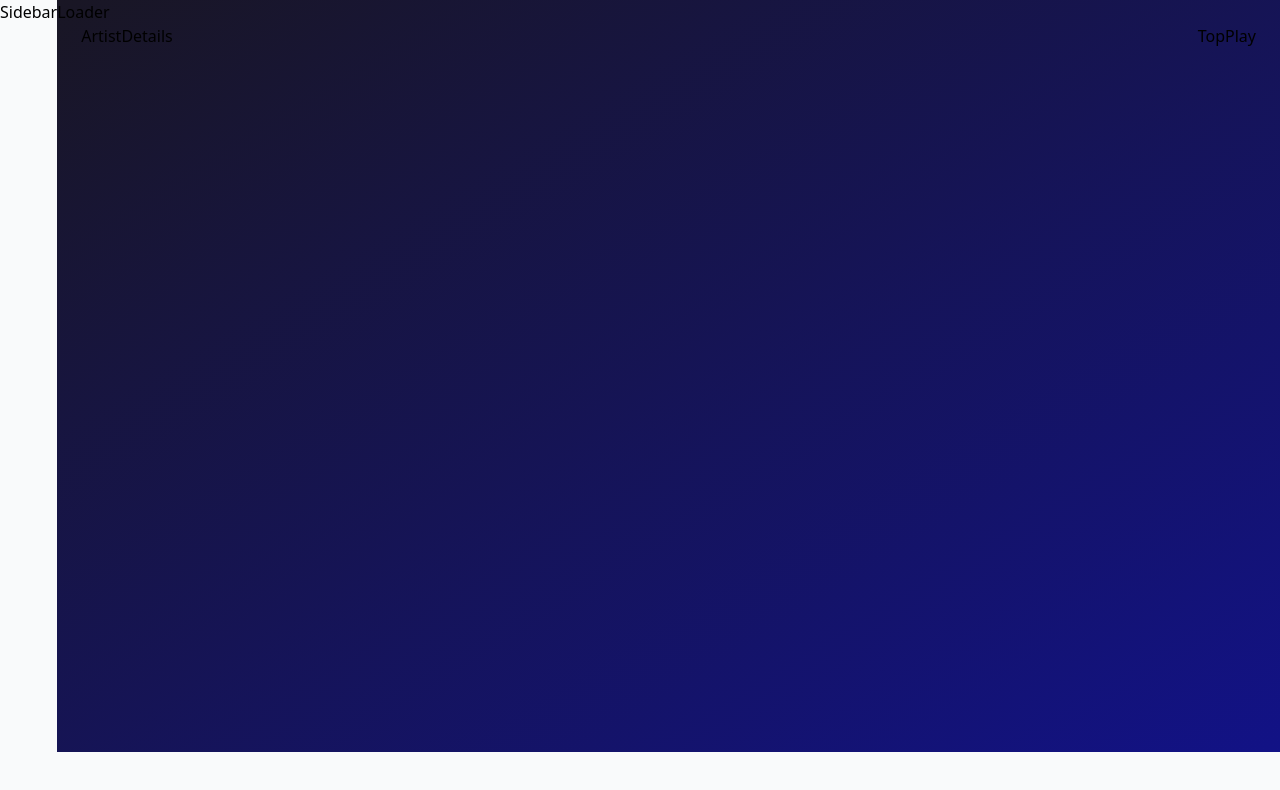
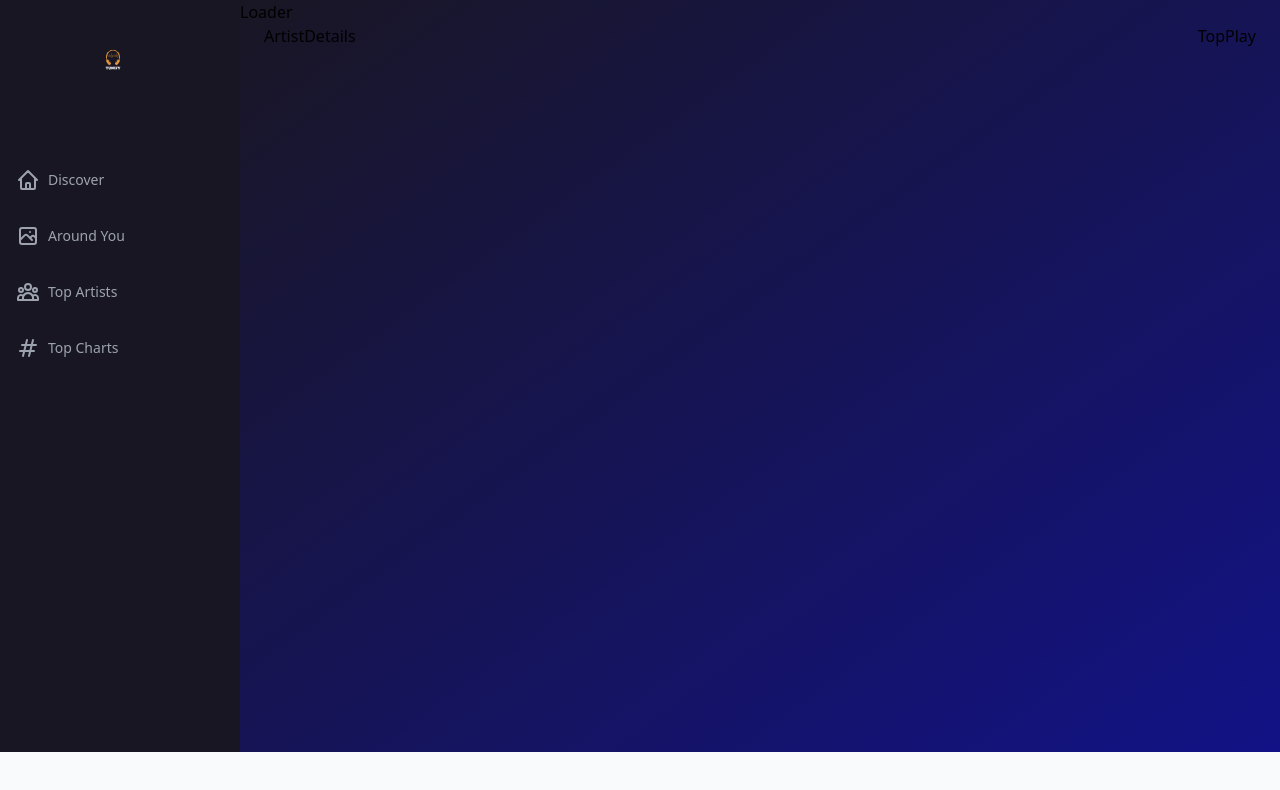
Before and after one commit to MatrixGlitch-Hridoy/Tunify-A-Music-Straming-App, a React (Vite) app: page /artists/1 in a window 1280 px wide. Shown: the top 790 px of the page. Built offline with nearby package versions, Linux system fonts and the light colour scheme.

Commit message:
added sidebar

```diff
--- a/src/components/Sidebar.jsx
+++ b/src/components/Sidebar.jsx
@@ -1,5 +1,74 @@
-const Sidebar = () => (
-  <div>Sidebar</div>
+import React, { useState } from "react";
+import { NavLink } from "react-router-dom";
+import {
+  HiOutlineHashtag,
+  HiOutlineHome,
+  HiOutlineMenu,
+  HiOutlinePhotograph,
+  HiOutlineUserGroup
+} from "react-icons/hi";
+import { RiCloseLine } from "react-icons/ri";
+
+import { logo } from "../assets";
+
+const links = [
+  { name: "Discover", to: "/", icon: HiOutlineHome },
+  { name: "Around You", to: "/around-you", icon: HiOutlinePhotograph },
+  { name: "Top Artists", to: "/top-artists", icon: HiOutlineUserGroup },
+  { name: "Top Charts", to: "/top-charts", icon: HiOutlineHashtag }
+];
+
+const NavLinks = ({ handleClick }) => (
+  <div className="mt-10">
+    {links.map((item) => (
+      <NavLink
+        key={item.name}
+        to={item.to}
+        className="flex flex-row justify-start items-center my-8 text-sm font-medium text-gray-400 hover:text-cyan-400"
+        onClick={() => handleClick && handleClick()}
+      >
+        <item.icon className="w-6 h-6 mr-2" />
+        {item.name}
+      </NavLink>
+    ))}
+  </div>
 );
 
+const Sidebar = () => {
+  const [mobileMenuOpen, setMobileMenuOpen] = useState(false);
+
+  return (
+    <>
+      <div className="md:flex hidden flex-col w-[240px] py-10 px-4 bg-[#191624]">
+        <img src={logo} alt="logo" className="w-full h-14 object-contain" />
+        <NavLinks />
+      </div>
+
+      {/* Mobile sidebar */}
+      <div className="absolute md:hidden block top-6 right-3">
+        {!mobileMenuOpen ? (
+          <HiOutlineMenu
+            className="w-6 h-6 mr-2 text-white"
+            onClick={() => setMobileMenuOpen(true)}
+          />
+        ) : (
+          <RiCloseLine
+            className="w-6 h-6 mr-2 text-white"
+            onClick={() => setMobileMenuOpen(false)}
+          />
+        )}
+      </div>
+
+      <div
+        className={`absolute top-0 h-screen w-2/3 bg-gradient-to-tl from-white/10 to-[#483D8B] backdrop-blur-lg z-10 p-6 md:hidden smooth-transition ${
+          mobileMenuOpen ? "left-0" : "-left-full"
+        }`}
+      >
+        <img src={logo} alt="logo" className="w-full h-14 object-contain" />
+        <NavLinks handleClick={() => setMobileMenuOpen(false)} />
+      </div>
+    </>
+  );
+};
+
 export default Sidebar;
```
Also changed, not shown: src/assets/logo.svg.
